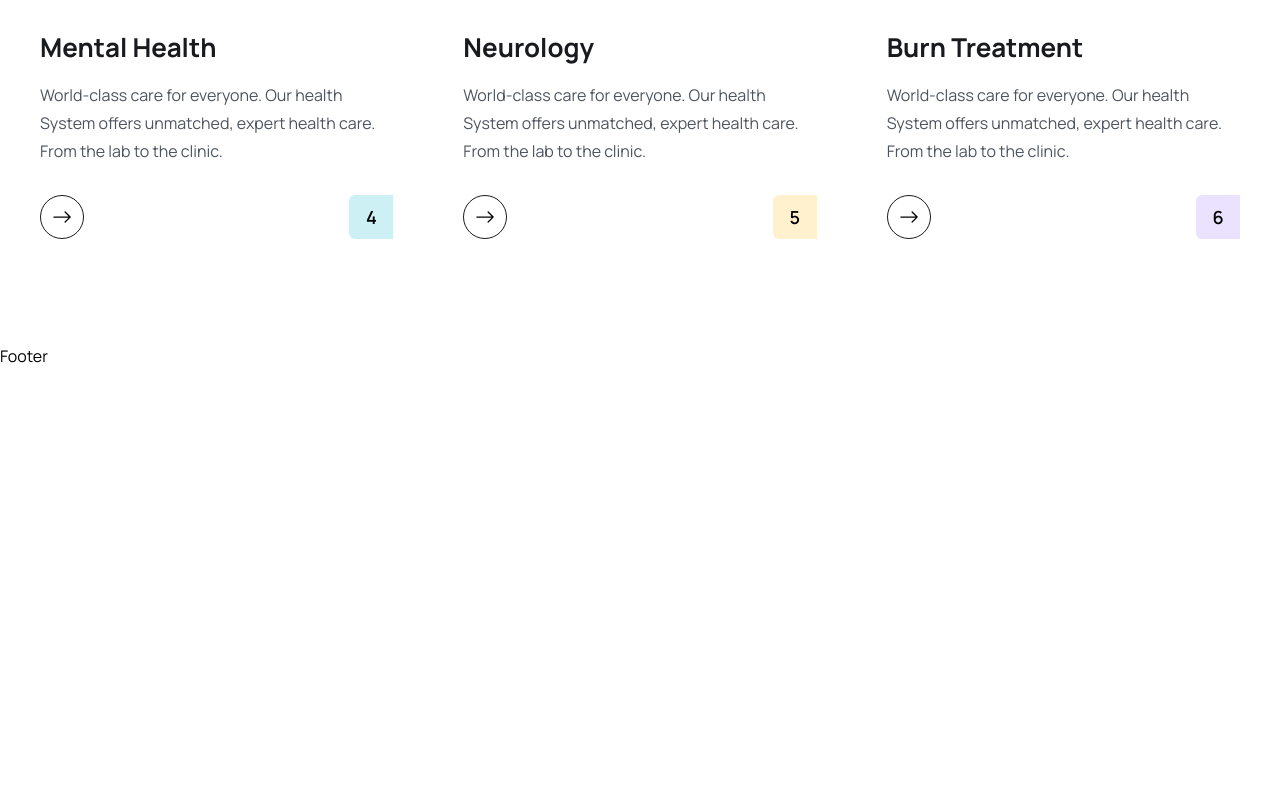
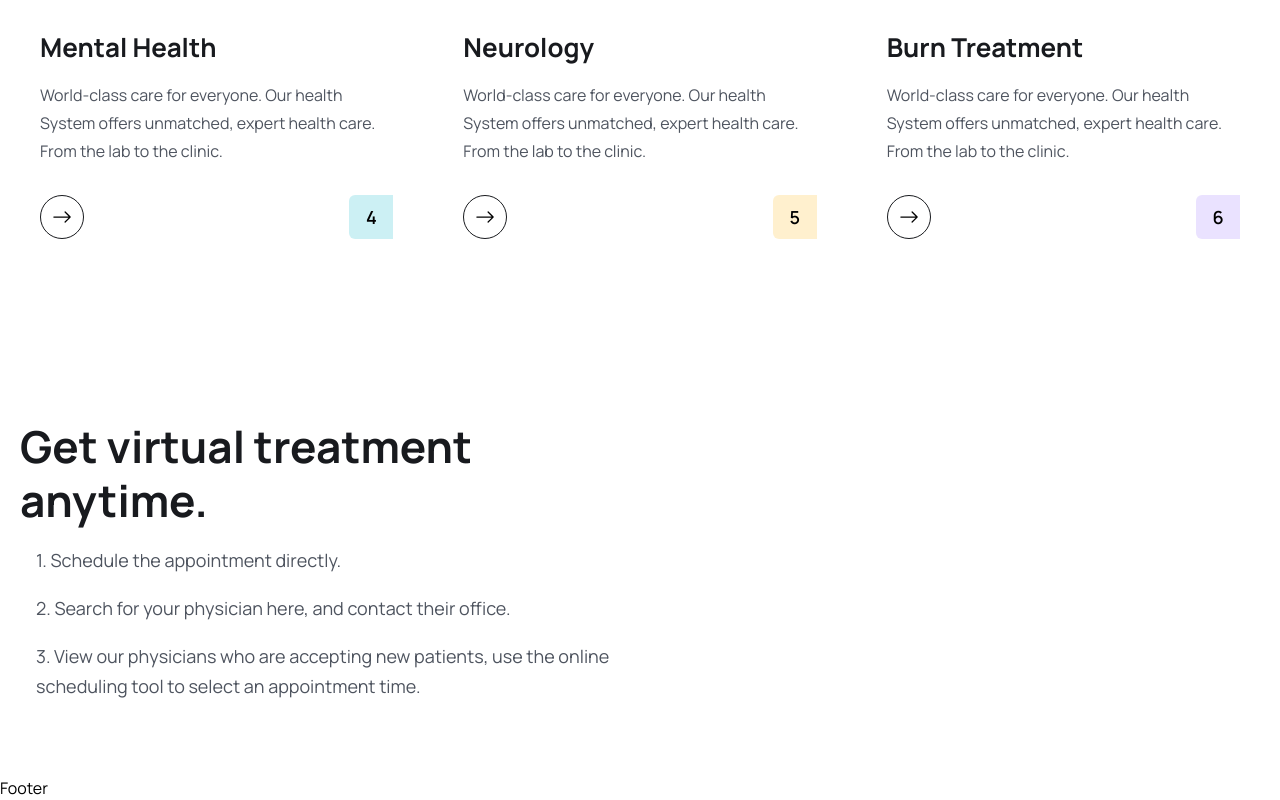
Before and after one commit to aroraadivya/Mern-Stack-Medicare, a React (Vite) app in the folder frontend/: page / in a window 1280 px wide. Shown: the part 2828-3628 px from the top of the page. Before the commit the page ends 3196 px from the top, so only its background shows below. Built offline with nearby package versions, Linux system fonts and the light colour scheme.

Commit message:
Add feature section to Home component with virtual treatment information

```diff
--- a/frontend/src/pages/Home.jsx
+++ b/frontend/src/pages/Home.jsx
@@ -161,6 +161,24 @@ const Home = () => {
                 </div>
             </section>
             {/* Services section ends */}
+
+            {/* Feature Section starts*/}
+            <section className='container'>
+                <div className='flex items-center justify-between flex-col lg:flex-row'>
+
+                    {/* Feature content */}
+                    <div className='xl:w-[670px]'>
+                        <h2 className='heading'>Get virtual treatment <br /> anytime.</h2>
+
+                        <ul className='pl-4'>
+                            <li className='text__para'>1. Schedule the appointment directly.</li>
+                            <li className='text__para'>2. Search for your physician here, and contact their office.</li>
+                            <li className='text__para'>3. View our physicians who are accepting new patients, use the online scheduling tool to select an appointment time.</li>
+                        </ul>
+                    </div>
+                </div>
+            </section>
+            {/* Feature Section ends */}
         </>
 
     </>
```
